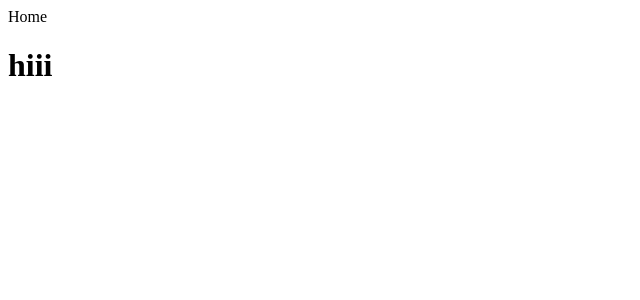
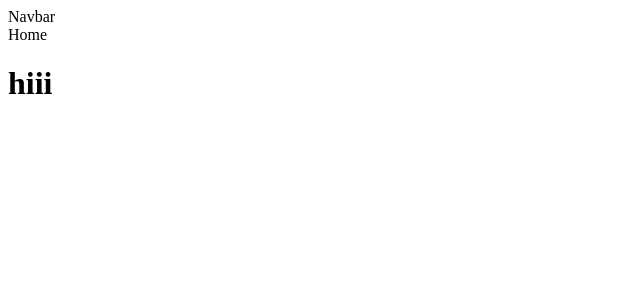
Before and after one commit to Abhi00045/Bellevie, a React (Vite) app in the folder client/: page / in a window 1280 px wide. Shown: the top 300 px of the page, without its empty margins (0-640 px from the left). Built offline with nearby package versions, Linux system fonts and the light colour scheme.

Commit message:
pura front end choosing another platform for better

```diff
--- /dev/null
+++ b/client/Components/Navbar.jsx
@@ -0,0 +1,9 @@
+import React from 'react'
+
+const Navbar = () => {
+  return (
+    <div>Navbar</div>
+  )
+}
+
+export default Navbar
--- a/client/src/App.jsx
+++ b/client/src/App.jsx
@@ -9,6 +9,7 @@
 import Product from '../Pages/Product'
 import Contact from '../Pages/Contact'
 import About from '../Pages/About'
+import Navbar from '../Components/Navbar'
 
 
 function App() {
@@ -18,6 +19,7 @@
     <>
       <div>
       {/* -----------------------------Routes & Their paths added------------------------- */}
+      <Navbar/>
         <Routes>
           <Route path="/" element={<Home />} />
           <Route path='/collection' element={<Collection/>}/>
```
